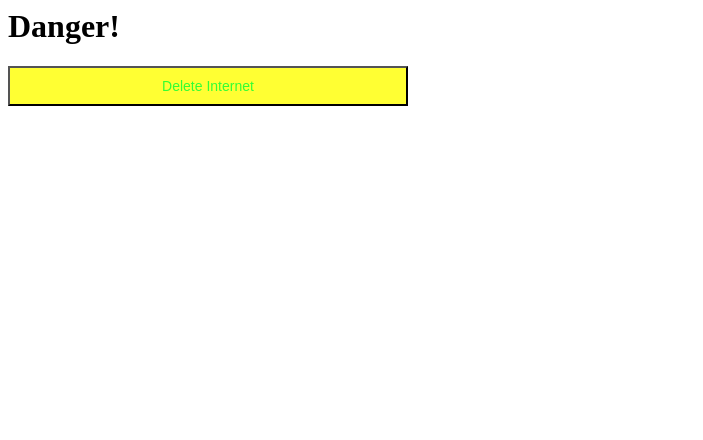
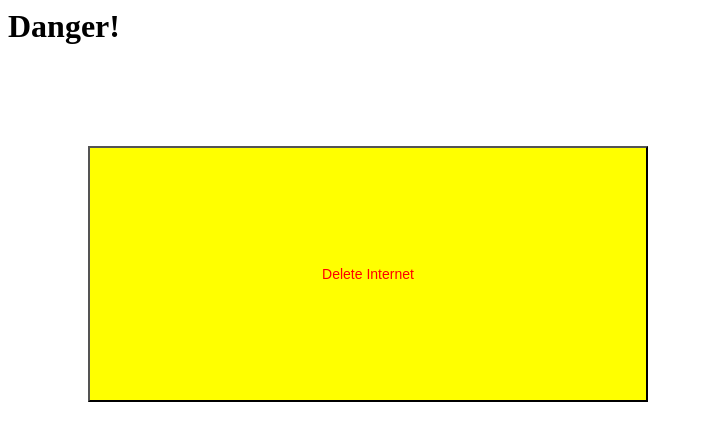
Before and after one commit to whathappenedman/whathappenedman.github.io, a plain HTML site: page index.html in a window 1280 px wide. Shown: the whole page, without its empty margins (0-703 px from the left). Drawn offline with Linux system fonts and the light colour scheme.

Commit message:
Update index.html

```diff
--- a/index.html
+++ b/index.html
@@ -1,17 +1,23 @@
 <head>
   <style>
   button {
-    color: #33FF33;
-    background-color: #FFFF33;
+    color: red;
+    background-color: yellow;
     font-size: 14px;
     padding: 10px;
-    width:50vmin;
+	margin: 10vmin;
+	width: 70vmin;
+	height: 20vmax;
+  }
+
+  button:active {
+	background-image: URL(https://miro.medium.com/fit/c/240/240/0*uhVgO-u2-HfuEa1R.jpg);
   }
   </style>
 </head>
 <body>
   <header>
-    <h1 style="width:50vmin;">Danger!</h1>
+    <h1>Danger!</h1>
   </header>
   <button>Delete Internet</button>
 </body>
```
